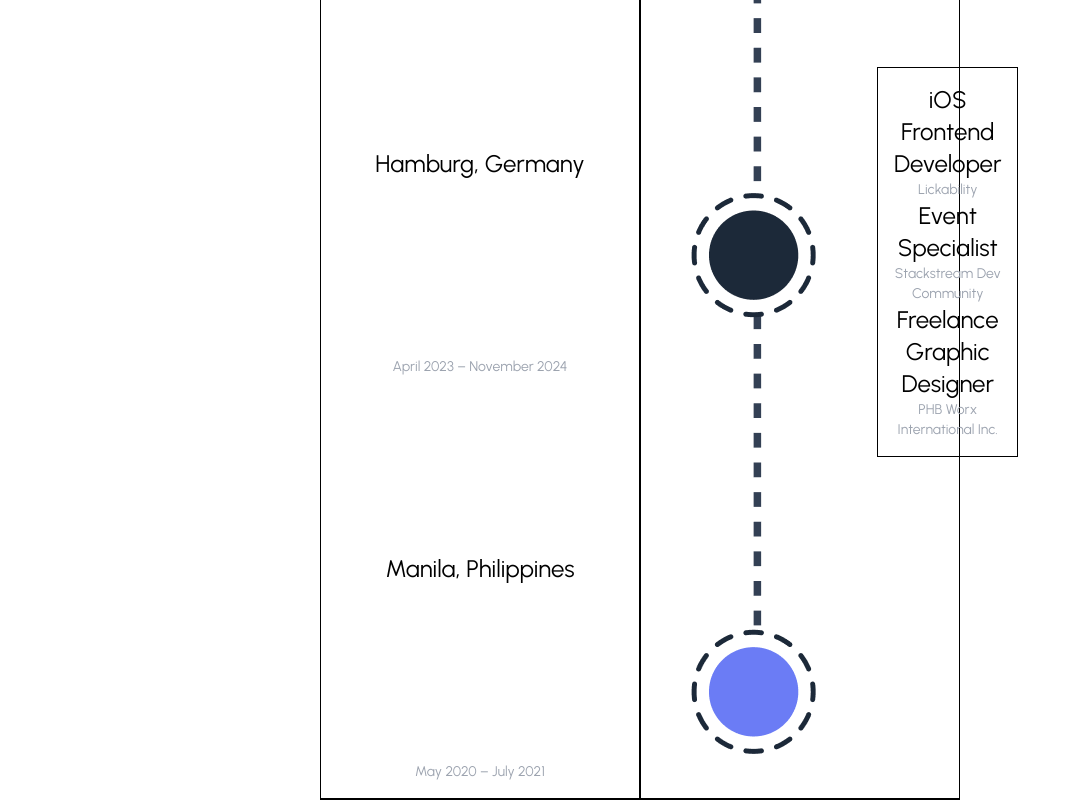
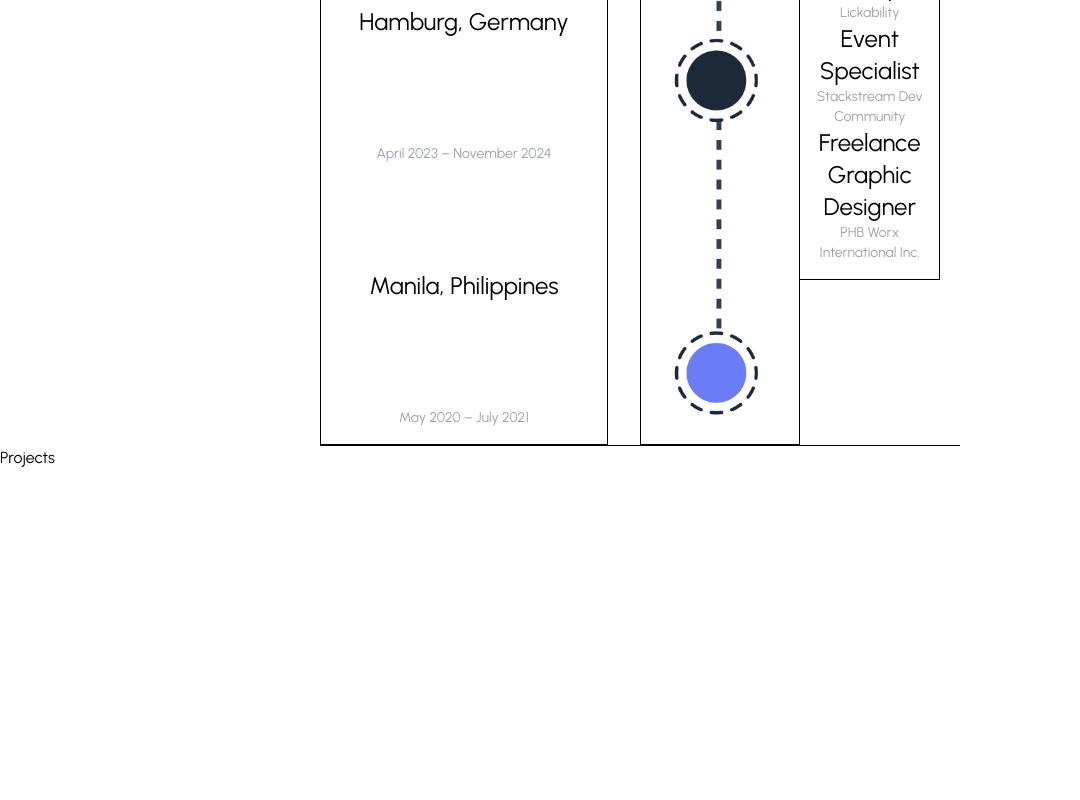
Before and after one commit to shigcodes/Portfolio, a React (Vite) app: page / in a window 1280 px wide. Shown: the part 977-1777 px from the top of the page, without its empty margins (0-1080 px from the left). After the commit the page ends 1447 px from the top, so only its background shows below. Built offline with nearby package versions, Linux system fonts and the light colour scheme.

Commit message:
Initial commit

```diff
--- a/src/App.tsx
+++ b/src/App.tsx
@@ -1,7 +1,8 @@
 import './App.css'
 import NavBar from './components/NavBar'
 import Hero from './components/Hero'
-import Experience from './components/Experience.tsx'
+import Experience from './components/Experience'
+import Projects from './components/Projects'
 import './index.css'
 
 function App() {
@@ -11,6 +12,7 @@ function App() {
       <NavBar />
       <Hero />
       <Experience />
+      <Projects />
     </>
   )
 }
--- a/src/components/Experience.tsx
+++ b/src/components/Experience.tsx
@@ -14,7 +14,7 @@ const Experience = () => {
                 Explore my work experience and let's discover the potential for collaboration.
             </p>
             <div className="grid grid-cols-12 border-b border-black flex justify-between flex-row" style={{ width: '50%' }}>
-                <div className="flex flex-col items-center justify-between border border-black col-span-6 p-4">
+                <div className="flex flex-col items-center justify-between border border-black col-span-6 p-4" style={{ width: '90%' }}>
                     <h1 className="text-2xl"> New York, United States</h1>
                     <p className="text-sm text-gray-400">September 2023 – April 2024</p>
                     <h1 className="text-2xl"> Hamburg, Germany</h1>
@@ -22,7 +22,7 @@ const Experience = () => {
                     <h1 className="text-2xl"> Manila, Philippines</h1>
                     <p className="text-sm text-gray-400">May 2020 – July 2021</p>
                 </div>
-                <div style={{ display: 'flex', alignItems: 'center' }} className="col-span-6 border border-black" >
+                <div style={{ display: 'flex', alignItems: 'center', width: '50%', height: '100%' }} className="col-span-6 border border-black" >
                     <img src="exp.png" alt="exp" />
                     <div className="flex flex-col items-center justify-between border border-black col-span-6 p-4">
                         <h1 className="text-2xl"> iOS Frontend Developer</h1>
--- /dev/null
+++ b/src/components/Projects.tsx
@@ -0,0 +1,9 @@
+const Projects = () => {
+    return (
+        <div>
+            <h1>Projects</h1>
+        </div>
+    )
+}
+
+export default Projects
```
